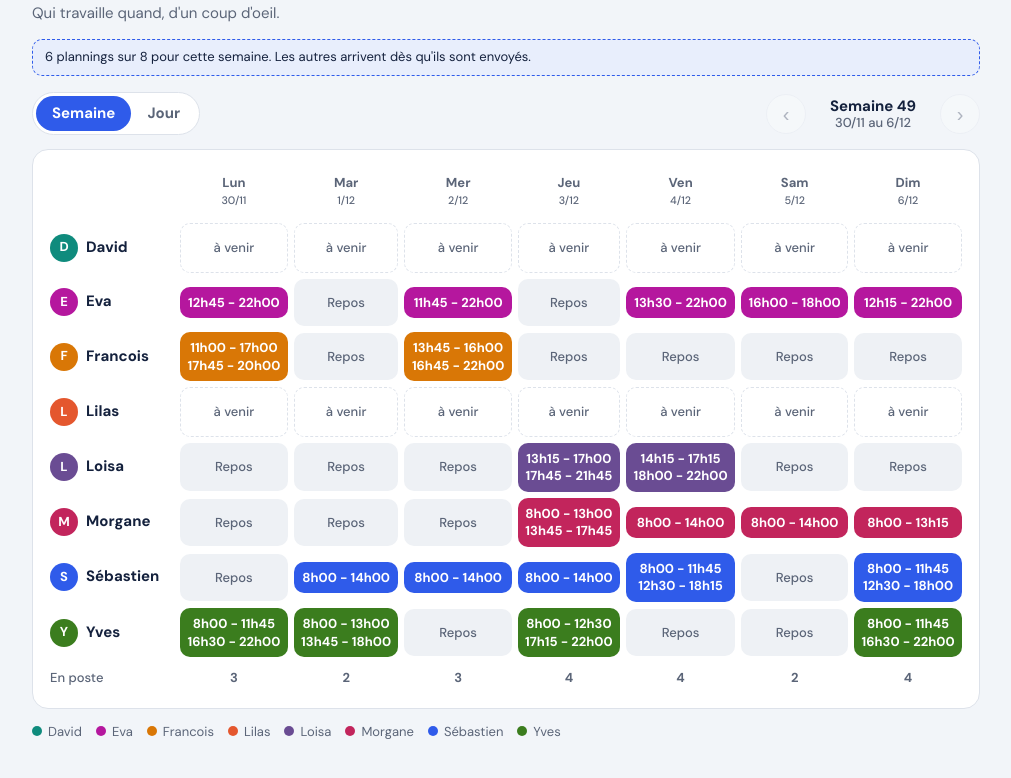
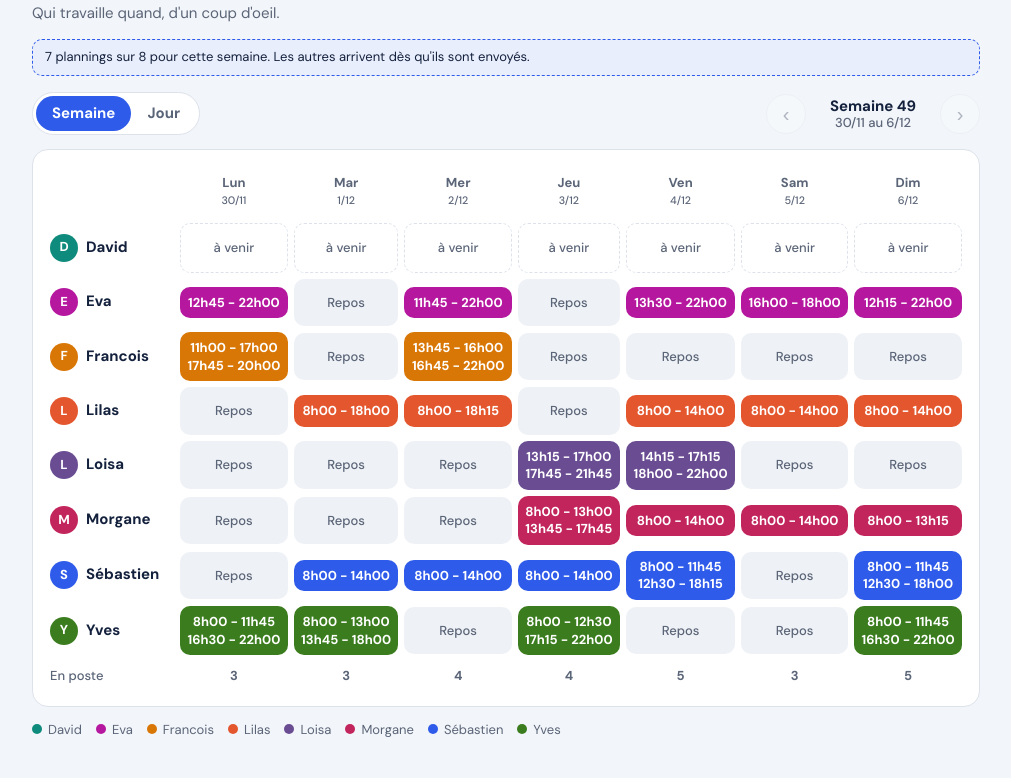
Before and after one commit to MicroSeb116/Planning, a plain HTML site: page index.html in a window 1280 px wide. Shown: the part 78-856 px from the top of the page, without its empty margins (134-1145 px from the left). Drawn offline with nearby package versions, Linux system fonts and the light colour scheme.

Commit message:
Ajout du planning de Lilas, semaine 49
Co-Authored-By: Claude Sonnet 5.5 <noreply@anthropic.com>
Claude-Session: https://claude.ai/code/session_01CEuoVP32R1JQ1jCaG94QDo

```diff
--- a/index.html
+++ b/index.html
@@ -176,6 +176,7 @@ var DATA = {
     'Sébastien':['','8h00-14h00','8h00-14h00','8h00-14h00','8h00-11h45/12h30-18h15','','8h00-11h45/12h30-18h00'],
     'Eva':      ['12h45-22h00','','11h45-22h00','','13h30-22h00','16h00-18h00','12h15-22h00'],
     'Francois': ['11h00-17h00/17h45-20h00','','13h45-16h00/16h45-22h00','','','',''],
+    'Lilas':    ['','8h00-18h00','8h00-18h15','','8h00-14h00','8h00-14h00','8h00-14h00'],
     'Loisa':    ['','','','13h15-17h00/17h45-21h45','14h15-17h15/18h00-22h00','',''],
     'Morgane':  ['','','','8h00-13h00/13h45-17h45','8h00-14h00','8h00-14h00','8h00-13h15'],
     'Yves':     ['8h00-11h45/16h30-22h00','8h00-13h00/13h45-18h00','','8h00-12h30/17h15-22h00','','','8h00-11h45/16h30-22h00']
```
